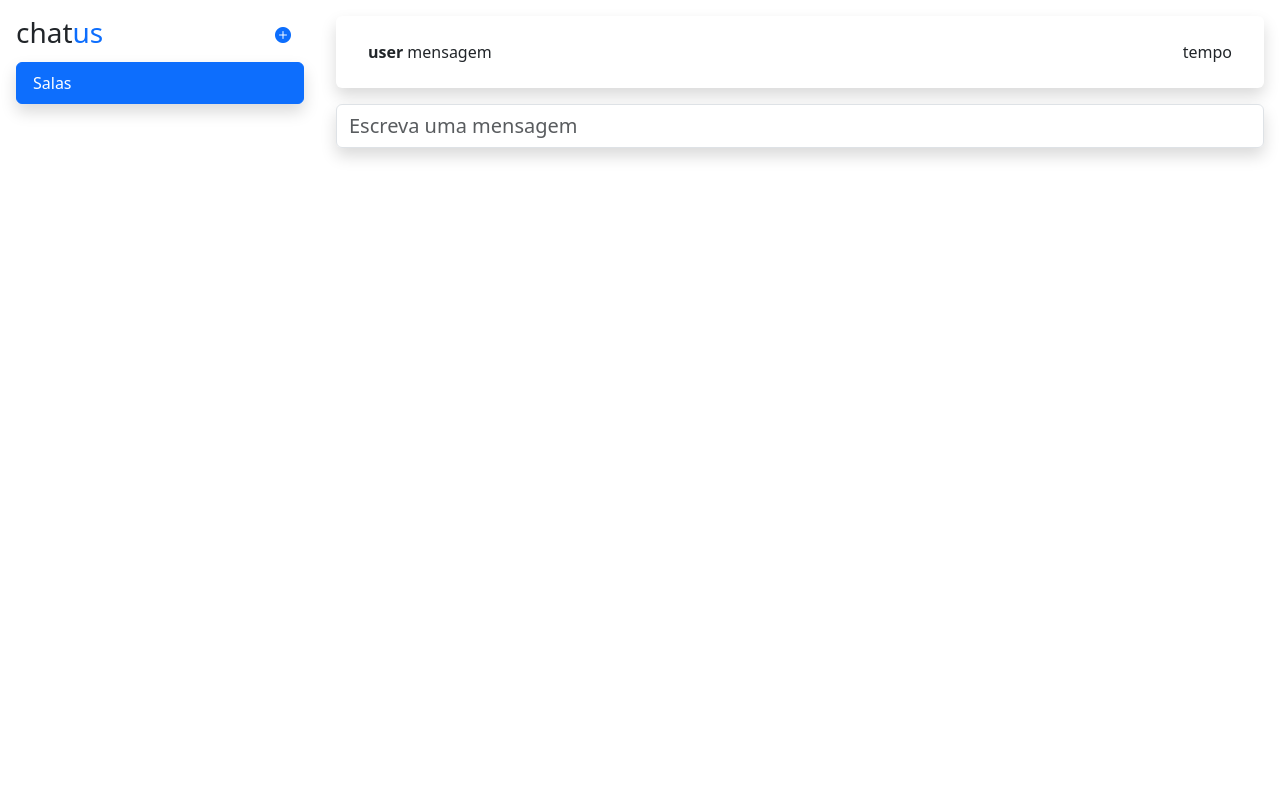
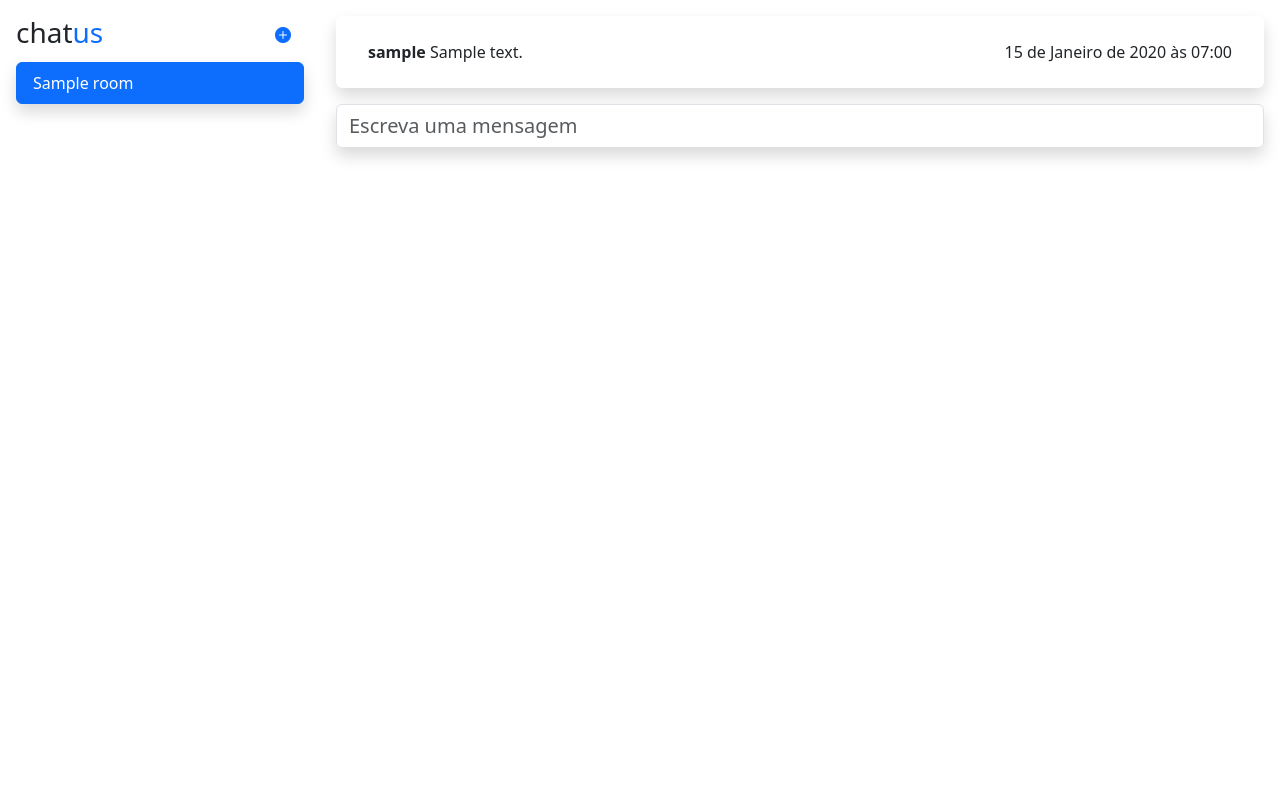
Before and after one commit to luigiPerkoski/TalkTrek, a Django app: page / in a window 1280 px wide. Run offline with Django 4.2, Linux system fonts and the light colour scheme; a user stored in the database is signed in; tables that the repository leaves empty hold one stand-in row (values such as "Sample post").

Commit message:
ajustando html

```diff
--- a/apps/core/views.py
+++ b/apps/core/views.py
@@ -3,8 +3,16 @@ from .models import Room, Message
 
 def index(request):
 
-    mensage = Message.objects.filter(user=request.user.id)
+    messages = Message.objects.filter(user=request.user.id)
+    rooms = Room.objects.filter(user=request.user.id)
 
-    context = {'msg': mensage}
+
+    context = {
+        'messages': messages,
+        'rooms': rooms,
+    }
 
     return render(request, 'pages/index.html', context)
+
+def mensagens(request):
+    ...
--- /dev/null
+++ b/static/core/style.css
@@ -0,0 +1,7 @@
+html{
+    height: 100%;
+}
+
+.messages{
+    height: 100%;
+}
--- a/templates/pages/index.html
+++ b/templates/pages/index.html
@@ -1,3 +1,4 @@
+{% load static %}
 <!doctype html>
 <html lang="en">
 
@@ -8,34 +9,40 @@
     <link href="https://cdn.jsdelivr.net/npm/bootstrap@5.3.2/dist/css/bootstrap.min.css" rel="stylesheet"
         integrity="sha384-T3c6CoIi6uLrA9TneNEoa7RxnatzjcDSCmG1MXxSR1GAsXEV/Dwwykc2MPK8M2HN" crossorigin="anonymous">
     <link rel="stylesheet" href="https://cdn.jsdelivr.net/npm/bootstrap-icons@1.11.1/font/bootstrap-icons.css">
+    <link rel="stylesheet" href="{% static 'core/style.css' %}">
 
 </head>
 
 <body>
-    <div class="d-flex h-100">
+    <div class="d-flex">
         <div class="chat-rooms h-100 w-25">
             <div class="rooms m-3">
                 <div class="d-flex justify-content-between">
                     <h3>chat<span class="text-primary">us</span></h3>
                     <button class="btn btn-transparent mb-2"><i class="bi bi-plus-circle-fill text-primary"></i></button>
                 </div>
-
                 <ul class="list-group shadow border-0">
-                    <li class="list-group-item active">Salas</li>
+                    {% for room in rooms %}
+                        <li class="list-group-item active">{{room.title}}</li> <!--Rooms-->
+                    {% endfor %}
                 </ul>
             </div>
         </div>
         <div class="chat-messages h-100 w-75">
             <div class="messages card m-3 p-3 h-75 shadow border-0 overflow-scroll">
                 <ul class="list-group list-group-flush">
-                    <li class="list-group-item border-bottom-0">
-                        <div class="d-flex justify-content-between">
-                            <div class="content">
-                                <b>user</b> mensagem
+                    {% for message in messages %}
+                        <li class="list-group-item border-bottom-0">
+                            <div class="d-flex justify-content-between">
+
+                                <div class="content">
+                                    <b>{{message.user}}</b> {{message.text}}
+                                </div>
+                                <div class="time ">{{message.created_at}}</div> <!--TODO: fazer estrutura de repetição para alterar a formatação do tempo de acordo com o dia  -->
+
                             </div>
-                            <div class="time ">tempo</div>
-                        </div>
-                    </li>
+                        </li>
+                    {% endfor %}
                 </ul>
             </div>
             <div class="send-message card m-3 shadow border-0">
```
